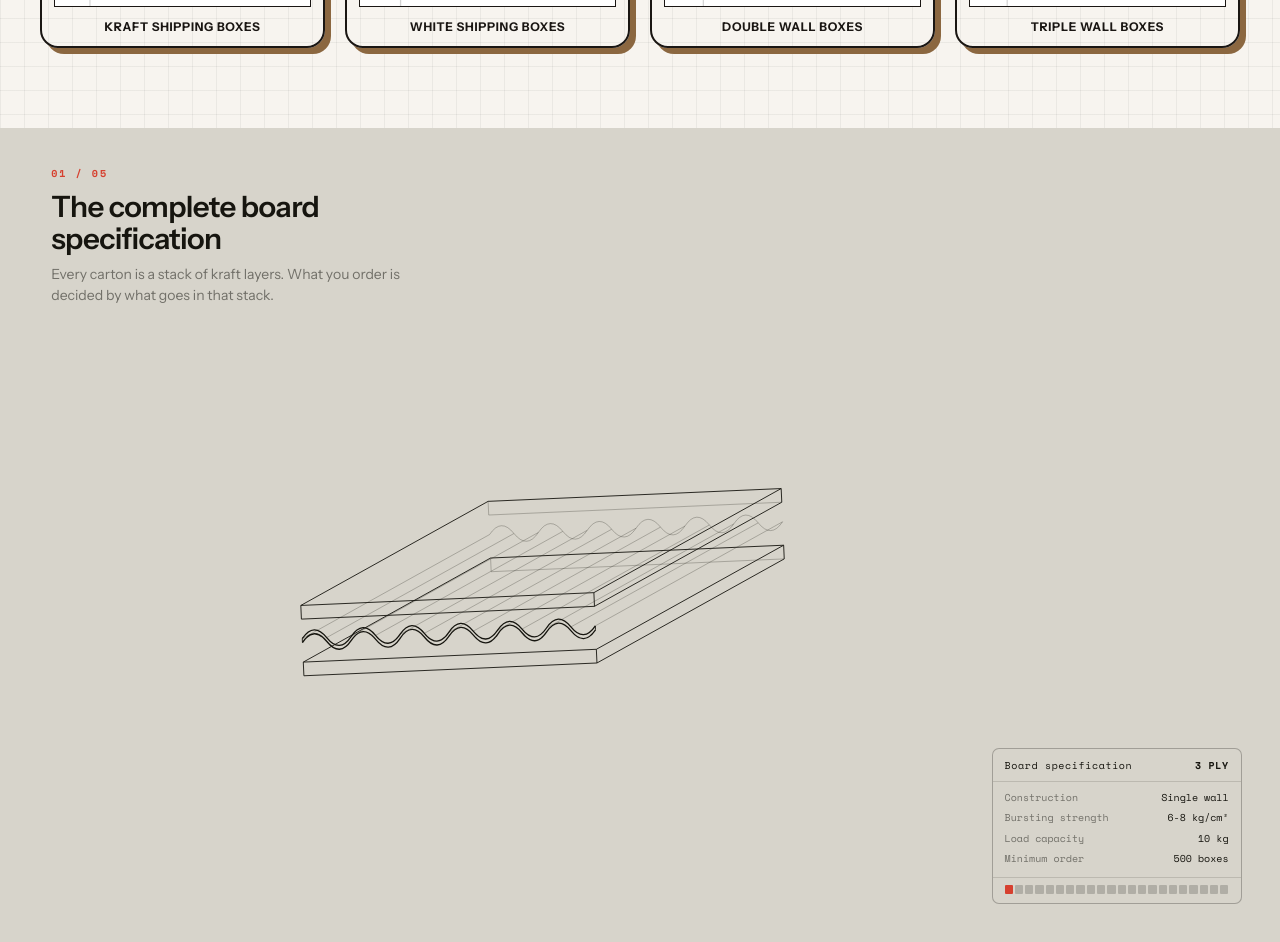
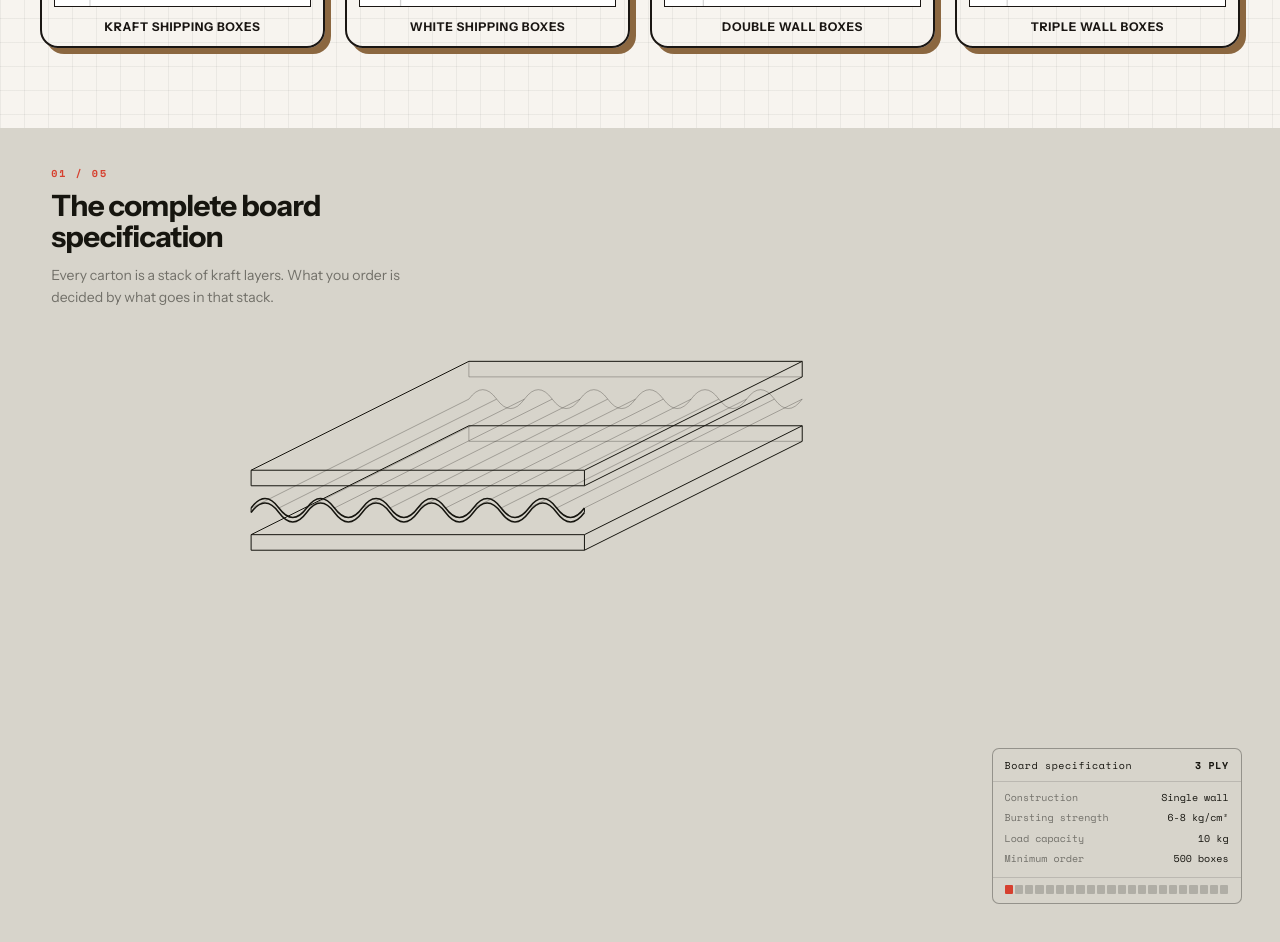
Before and after one commit to qualityenterprisea1-arch/website, a Next.js app: page / in a window 1280 px wide. Shown: the part 920-1862 px from the top of the page. Built offline with nearby package versions, Linux system fonts and the light colour scheme.

Commit message:
Align board layers and add B2B proof section

```diff
--- a/app/globals.css
+++ b/app/globals.css
@@ -17,22 +17,22 @@ h1,h2,h3,h4 { font-family: var(--font-anton), Impact, sans-serif; font-weight: 4
 .mobile-product-marquee__track { display: flex; width: max-content; gap: .75rem; animation: product-marquee-right 34s linear infinite; transform: translateX(-50%); }
 @keyframes product-marquee-right { from { transform: translateX(-50%); } to { transform: translateX(0); } }
 .board-section { --board-bone: #D7D4CB; --board-hair: #16150F; --board-dim: rgba(22,21,15,.52); --board-accent: #D6402F; background: var(--board-bone); color: var(--board-hair); }
-.board-rig { position: relative; height: 620vh; }
+.board-rig { position: relative; height: 520vh; }
 .board-stage { position: sticky; top: 0; height: 100vh; overflow: hidden; }
-.board-heading { position: absolute; left: clamp(20px, 4vw, 64px); top: clamp(28px, 5vh, 64px); z-index: 2; max-width: 350px; }
+.board-heading { position: absolute; left: clamp(28px, 4vw, 64px); top: clamp(28px, 5vh, 56px); z-index: 2; max-width: 360px; }
 .board-step { display: block; margin-bottom: 10px; color: var(--board-accent); font: 700 10px/1.2 var(--font-mono), monospace; letter-spacing: .2em; text-transform: uppercase; }
-.board-heading h2 { margin: 0 0 10px; font: 600 clamp(20px, 2.3vw, 30px)/1.1 var(--font-instrument), sans-serif; letter-spacing: -.022em; text-transform: none; }
-.board-heading p { margin: 0; color: var(--board-dim); font-size: 14px; line-height: 1.5; }
+.board-heading h2 { margin: 0 0 12px; font: 650 clamp(22px, 2.3vw, 32px)/1.08 var(--font-instrument), sans-serif; letter-spacing: -.026em; text-transform: none; }
+.board-heading p { margin: 0; max-width: 38ch; color: var(--board-dim); font-size: 14px; line-height: 1.55; }
 [data-board-art] { position: absolute; inset: 0; width: 100%; height: 100%; }
 .board-hair { fill: none; stroke: var(--board-hair); stroke-width: 1; vector-effect: non-scaling-stroke; }
 .board-hair-strong { stroke-width: 1.5; }
 .board-faint { stroke: rgba(22,21,15,.28); }
 .board-leader { fill: none; stroke: rgba(22,21,15,.42); stroke-width: 1; vector-effect: non-scaling-stroke; }
-.board-label { fill: var(--board-hair); font: 11px var(--font-mono), monospace; }
+.board-label { fill: var(--board-hair); font: 600 11px var(--font-mono), monospace; letter-spacing: .03em; }
 .board-sub-label { fill: var(--board-dim); font: 9.5px var(--font-mono), monospace; }
 .board-layer.is-on .board-hair { stroke: var(--board-accent); stroke-width: 1.6; }
 .board-layer.is-on + .board-callout .board-label, .board-callout.is-on .board-label { fill: var(--board-accent); }
-.board-instrument { position: absolute; right: clamp(16px, 3vw, 40px); bottom: clamp(16px, 3vh, 40px); z-index: 3; width: 250px; overflow: hidden; border: 1px solid rgba(22,21,15,.28); border-radius: 7px; background: var(--board-bone); font-family: var(--font-mono), monospace; }
+.board-instrument { position: absolute; right: clamp(18px, 3vw, 40px); bottom: clamp(18px, 3vh, 34px); z-index: 3; width: 250px; overflow: hidden; border: 1px solid rgba(22,21,15,.34); border-radius: 7px; background: rgb(215 212 203 / .96); font-family: var(--font-mono), monospace; }
 .board-instrument-top { display: flex; justify-content: space-between; padding: 9px 12px 7px; border-bottom: 1px solid rgba(22,21,15,.14); font-size: 10px; letter-spacing: .06em; }
 .board-instrument-rows { display: grid; gap: 5px; padding: 8px 12px 10px; font-size: 10px; }
 .board-instrument-rows div { display: flex; justify-content: space-between; gap: 16px; color: var(--board-dim); }
--- a/app/page.tsx
+++ b/app/page.tsx
@@ -17,6 +17,7 @@ export default function Home() { return <div className="site-grid">
   </section>
   <BoardConstructionLoader />
   <section className="bg-ink px-5 py-10 text-center text-paper md:px-10"><p className="mx-auto max-w-5xl font-bold md:text-2xl">From everyday dispatch cartons to heavy-duty freight packaging. <span className="text-kraft">One factory for the full range.</span></p></section>
+  <section className="mx-auto max-w-[1400px] px-5 py-20 md:px-10"><SectionIntro eyebrow="Why teams work with us" title="Packaging support that fits the way you operate." body="The right box is only useful when it arrives on time, fits the job and can be repeated on the next run." /><div className="mt-10 grid gap-5 md:grid-cols-3"><article className="card bg-paper p-6"><div className="mono text-xs uppercase tracking-[.14em] text-ultra">Delivery planning</div><h3 className="mt-5 text-4xl">Clear dates.</h3><p className="mt-4 text-ink-soft">We plan the run around your dispatch requirement and confirm the next practical step in writing.</p></article><article className="card bg-paper p-6"><div className="mono text-xs uppercase tracking-[.14em] text-ultra">Custom solutions</div><h3 className="mt-5 text-4xl">The right format.</h3><p className="mt-4 text-ink-soft">Dimensions, ply, print, partitions and closing style are chosen around your product and handling conditions.</p></article><article className="card bg-paper p-6"><div className="mono text-xs uppercase tracking-[.14em] text-ultra">Complete line</div><h3 className="mt-5 text-4xl">One factory.</h3><p className="mt-4 text-ink-soft">Board conversion and box finishing stay close together, so questions are answered by the people running the work.</p></article></div></section>
   <section className="mx-auto max-w-[1400px] px-5 py-20 md:px-10"><SectionIntro eyebrow="Built for operations" title="Board, conversion and supply in one conversation." body="We own the machines, set the ply and make the sheets here. Your team gets a practical packaging answer, not a catalogue handoff." /><div className="mt-10 grid gap-5 md:grid-cols-[1.3fr_.7fr]"><div className="card min-h-[330px] bg-[#D7D4CB] p-6"><div className="mono text-xs uppercase tracking-[.16em]">Factory note</div><div className="mt-36 max-w-sm text-3xl font-bold">Specification starts with the board.</div></div><div className="card bg-paper p-6"><div className="eyebrow">Factory note</div><h3 className="mt-4 text-4xl">The flute carries the load.</h3><p className="mt-5 text-ink-soft">The wave between the liners gives corrugated board its strength. Tell us what the carton needs to carry and we will recommend the construction.</p></div></div></section>
   <section className="bg-ink px-5 py-20 text-paper md:px-10"><div className="mx-auto max-w-[1400px]"><SectionIntro light eyebrow="A clear comparison" title="You should not have to chase the basics." body="Here is what we put in writing before a run starts." /><div className="mt-10 overflow-x-auto"><table className="w-full min-w-[680px] border-collapse text-left"><thead><tr className="border-b-2 border-paper/30"><th className="p-4 font-normal text-paper/60">Question</th><th className="p-4 font-normal text-paper/60">Typical Hyderabad plant</th><th className="p-4 font-normal text-kraft">Quality Enterprises</th></tr></thead><tbody>{comparison.map(([label, other, us]) => <tr key={label} className="border-b border-paper/20"><th className="p-4 font-bold">{label}</th><td className="p-4 text-paper/70">✕ {other}</td><td className="p-4 font-bold text-kraft">✓ {us}</td></tr>)}</tbody></table></div></div></section>
   <section className="mx-auto max-w-[1400px] px-5 py-20 md:px-10"><SectionIntro eyebrow="Board specs" title="Choose the wall for the job." body="These board values are working placeholders until the machine sheet is confirmed. The final quote will state the exact construction." /><div className="mt-10 grid gap-4 md:grid-cols-3">{specs.map((row) => <div key={row[0]} className="card bg-paper p-5"><div className="mono text-xs uppercase tracking-[.14em] text-ultra">{row[0]}</div><div className="mt-5 grid gap-4">{[["Wall", row[1]], ["Liner", row[2]], ["Bursting", row[3]], ["Load", row[4]], ["Best for", row[5]]].map(([label, value]) => <div key={label}><div className="mono text-[11px] uppercase tracking-[.12em] text-ink-soft">{label}</div><div className="font-bold">{value}</div></div>)}</div></div>)}</div></section>
```
Also changed, not shown: components/BoardConstruction.tsx (+7 -14 lines), 1 other file (tests, documents, lock files or other folders).
